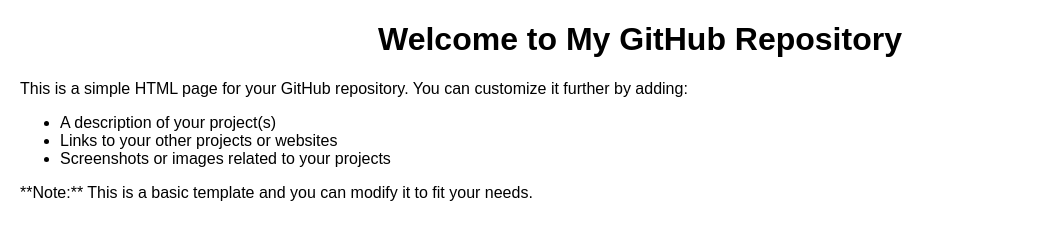
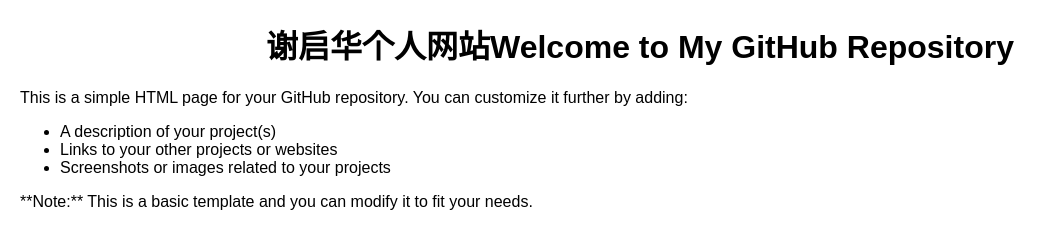
Before and after one commit to ienjoy/ienjoy.github.io, a plain HTML site: page index.html in a window 1280 px wide. Shown: the whole page, without its empty margins (0-1055 px from the left). Drawn offline with Linux system fonts and the light colour scheme.

Commit message:
Update index.html

```diff
--- a/index.html
+++ b/index.html
@@ -25,7 +25,7 @@
   </style>
 </head>
 <body>
-  <h1>Welcome to My GitHub Repository</h1>
+  <h1>谢启华个人网站Welcome to My GitHub Repository</h1>
   <p>This is a simple HTML page for your GitHub repository. You can customize it further by adding:</p>
   <ul>
     <li>A description of your project(s)</li>
```
